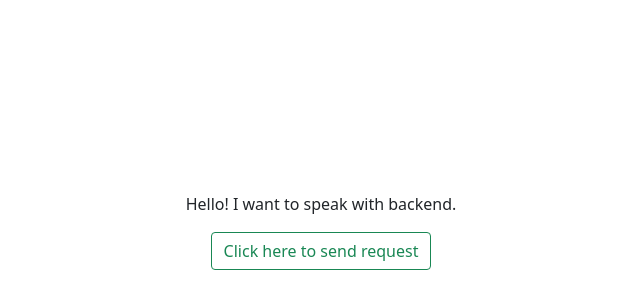
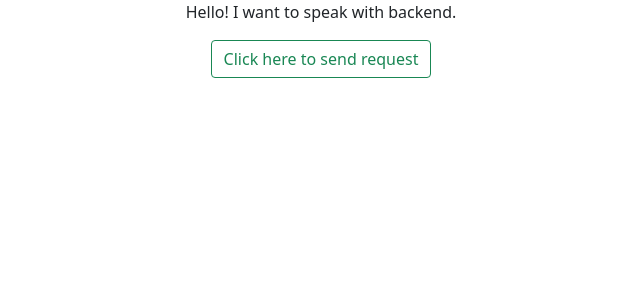
Before and after one commit to zemacedo99/FEUP-DS, a React (Create React App) app in the folder frontend/: page / in a window 1280 px wide. Shown: the top 308 px of the page, without its empty margins (319-959 px from the left). Built offline with nearby package versions, Linux system fonts and the light colour scheme.

Commit message:
Add code guidelines

```diff
--- a/frontend/package.json
+++ b/frontend/package.json
@@ -13,6 +13,7 @@
     "react-dom": "^17.0.2",
     "react-router-dom": "^6.0.2",
     "react-scripts": "4.0.3",
+    "styled-components": "^5.3.3",
     "web-vitals": "^1.1.2"
   },
   "scripts": {
@@ -44,6 +45,7 @@
     "eslint": "^7.32.0",
     "eslint-config-airbnb": "^19.0.1",
     "eslint-plugin-import": "^2.25.3",
+    "eslint-plugin-import-helpers": "^1.2.0",
     "eslint-plugin-jsx-a11y": "^6.5.1",
     "eslint-plugin-react": "^7.27.1",
     "eslint-plugin-react-hooks": "^4.3.0"
--- a/frontend/src/App.css
+++ /dev/null
@@ -1,38 +0,0 @@
-.App {
-    text-align: center;
-}
-
-.App-logo {
-    height: 40vmin;
-    pointer-events: none;
-}
-
-@media (prefers-reduced-motion: no-preference) {
-    .App-logo {
-        animation: App-logo-spin infinite 20s linear;
-    }
-}
-
-.App-header {
-    background-color: #282c34;
-    min-height: 100vh;
-    display: flex;
-    flex-direction: column;
-    align-items: center;
-    justify-content: center;
-    font-size: calc(10px + 2vmin);
-    color: white;
-}
-
-.App-link {
-    color: #61dafb;
-}
-
-@keyframes App-logo-spin {
-    from {
-        transform: rotate(0deg);
-    }
-    to {
-        transform: rotate(360deg);
-    }
-}
--- a/frontend/src/App.js
+++ b/frontend/src/App.jsx
@@ -1,7 +1,7 @@
 import React from 'react';
 import 'bootstrap/dist/css/bootstrap.min.css';
-import './style/style.css';
 import { BrowserRouter as Router, Route, Routes } from 'react-router-dom';
+
 import Example from './pages/Example';
 
 function App() {
--- /dev/null
+++ b/frontend/src/components/Foo/style.js
@@ -0,0 +1,5 @@
+import styled from 'styled-components';
+
+export const FooContainer = styled.div`
+  color: red;
+`;
--- a/frontend/src/index.js
+++ b/frontend/src/index.jsx
@@ -1,5 +1,6 @@
 import React from 'react';
 import ReactDOM from 'react-dom';
+
 import App from './App';
 
 ReactDOM.render(
--- a/frontend/src/pages/Example.js
+++ /dev/null
@@ -1,23 +0,0 @@
-import React, { useState } from 'react';
-import axios from 'axios';
-import { Button } from 'react-bootstrap';
-
-export default function Example() {
-  const [message, setMessage] = useState('');
-
-  const sendRequest = () => {
-    axios.get(`${process.env.REACT_APP_URL}/hello/hello`).then((res) => {
-      setMessage(res.data.message);
-    }).catch((error) => {
-      console.error(error);
-    });
-  };
-
-  return (
-    <div className="main-section w-50 ml-0 mr-0 mx-auto text-center">
-      <p> Hello! I want to speak with backend. </p>
-      <Button variant="outline-success" onClick={sendRequest}>Click here to send request</Button>
-      <p className="message">{message}</p>
-    </div>
-  );
-}
--- /dev/null
+++ b/frontend/src/pages/Example.jsx
@@ -0,0 +1,23 @@
+import React, { useState } from 'react';
+import axios from 'axios';
+import { Button } from 'react-bootstrap';
+
+export default function Example() {
+  const [message, setMessage] = useState('');
+
+  const sendRequest = () => {
+    axios.get(`${process.env.REACT_APP_URL}/hello/hello`).then((res) => {
+      setMessage(res.data.message);
+    }).catch((error) => {
+      console.error(error);
+    });
+  };
+
+  return (
+    <div className="main-section w-50 ml-0 mr-0 mx-auto text-center">
+      <p> Hello! I want to speak with backend. </p>
+      <Button variant="outline-success" onClick={sendRequest}>Click here to send request</Button>
+      <p className="message">{message}</p>
+    </div>
+  );
+}
--- a/frontend/src/style/style.css
+++ /dev/null
@@ -1,8 +0,0 @@
-.main-section {
-    height: 100vh;
-    padding-top: 15%;
-}
-
-.message {
-    padding-top: 1em;
-}
```
Also changed, not shown: frontend/src/components/Foo/index.jsx (added, +9 -0 lines), frontend/.eslintrc.js, frontend/public/manifest.json, 2 other files (tests, documents, lock files or other folders).
